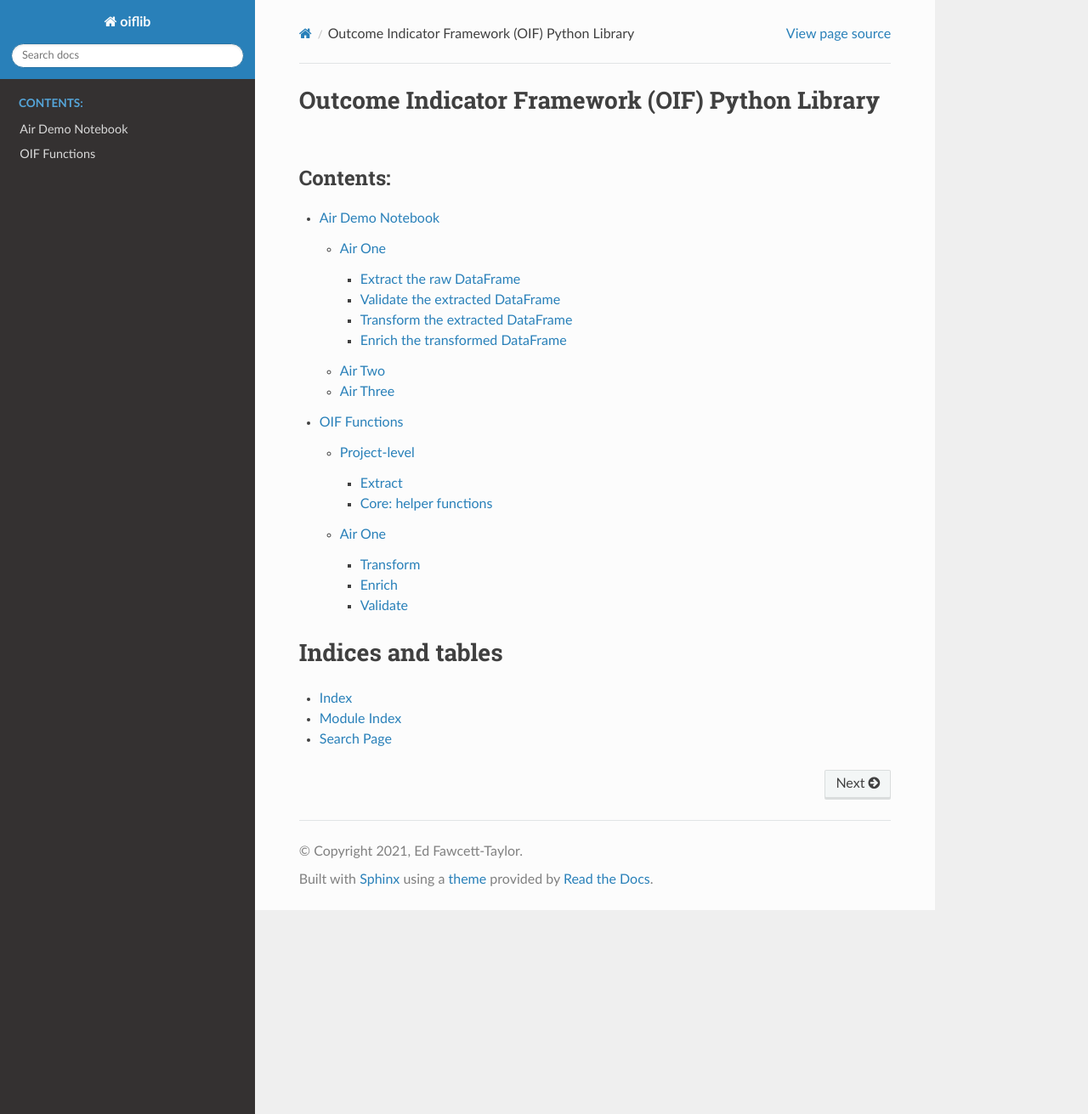
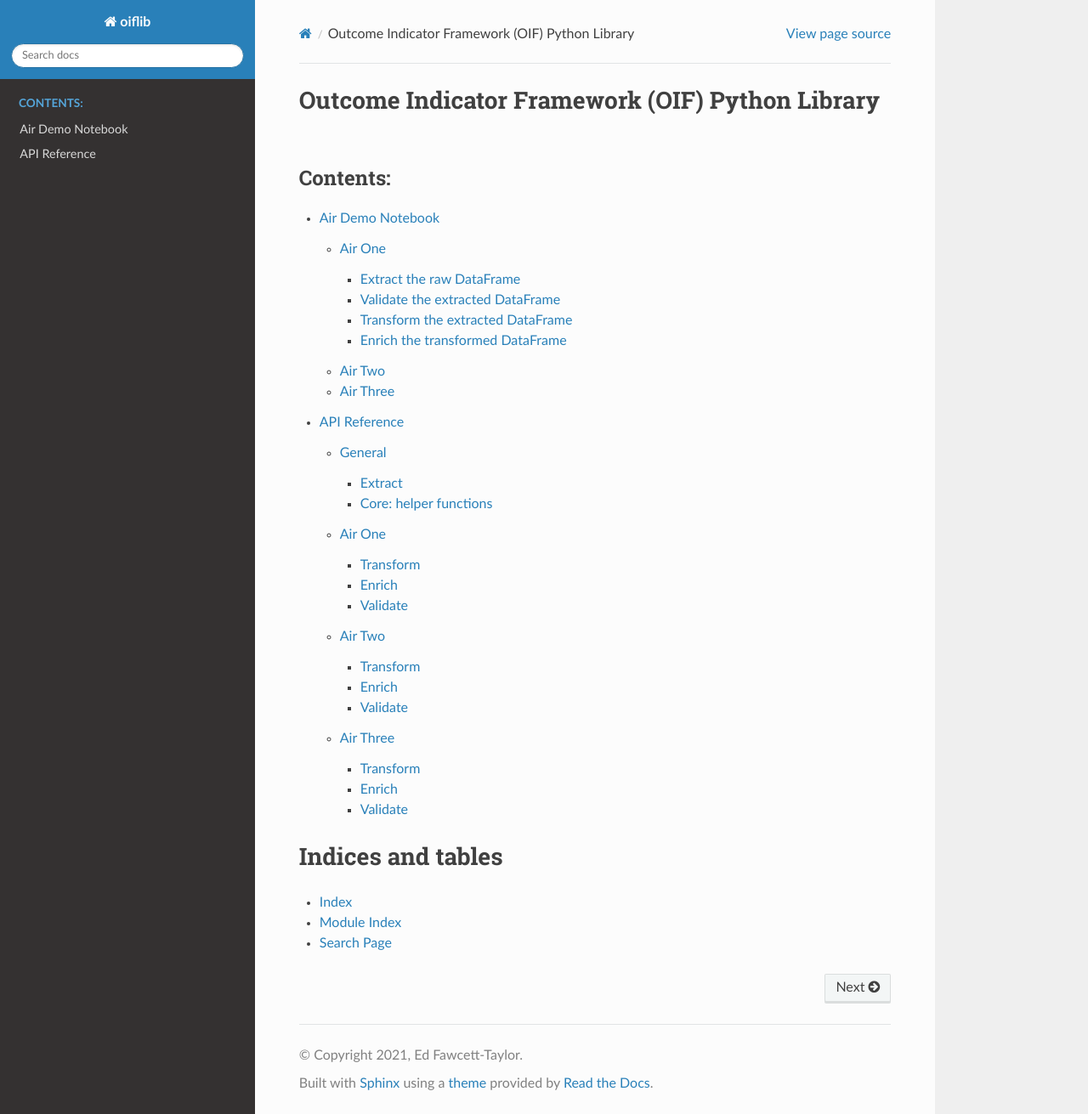
Before and after one commit to Defra-Data-Science-Centre-of-Excellence/oiflib, a Sphinx documentation site: the page built from docs/source/index.rst, in a window 1280 px wide and 1311 px high. Shown: the whole window at 85% size. Built offline with Sphinx 7.4.7 and the Read the Docs theme 2.0.0, drawn with Linux system fonts in a browser that asks for light colours.

Commit message:
Add air two and air three

```diff
--- a/docs/source/api.rst
+++ b/docs/source/api.rst
@@ -1,10 +1,8 @@
-.. api:
-
-OIF Functions
+API Reference
 =============
 
-Project-level
--------------
+General
+-------
 
 Functions used across the project.
 
@@ -39,3 +37,45 @@ Validate
 
 .. automodule:: oiflib.air.one.validate
    :members:
+
+Air Two
+-------
+
+Transform
+^^^^^^^^^
+
+.. automodule:: oiflib.air.two.transform
+   :members:
+
+Enrich
+^^^^^^
+
+.. automodule:: oiflib.air.two.enrich
+   :members:
+
+Validate
+^^^^^^^^
+
+.. automodule:: oiflib.air.two.validate
+   :members:
+
+Air Three
+---------
+
+Transform
+^^^^^^^^^
+
+.. automodule:: oiflib.air.three.transform
+   :members:
+
+Enrich
+^^^^^^
+
+.. automodule:: oiflib.air.three.enrich
+   :members:
+
+Validate
+^^^^^^^^
+
+.. automodule:: oiflib.air.three.validate
+   :members:
```
